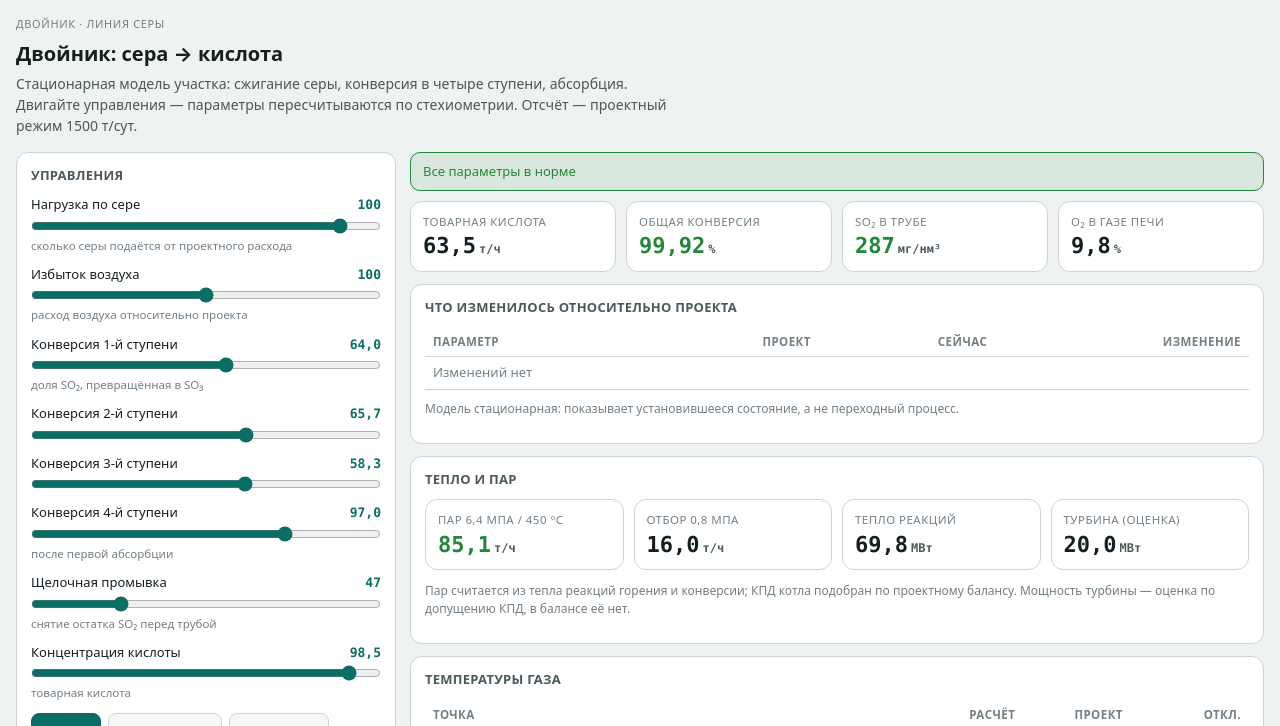
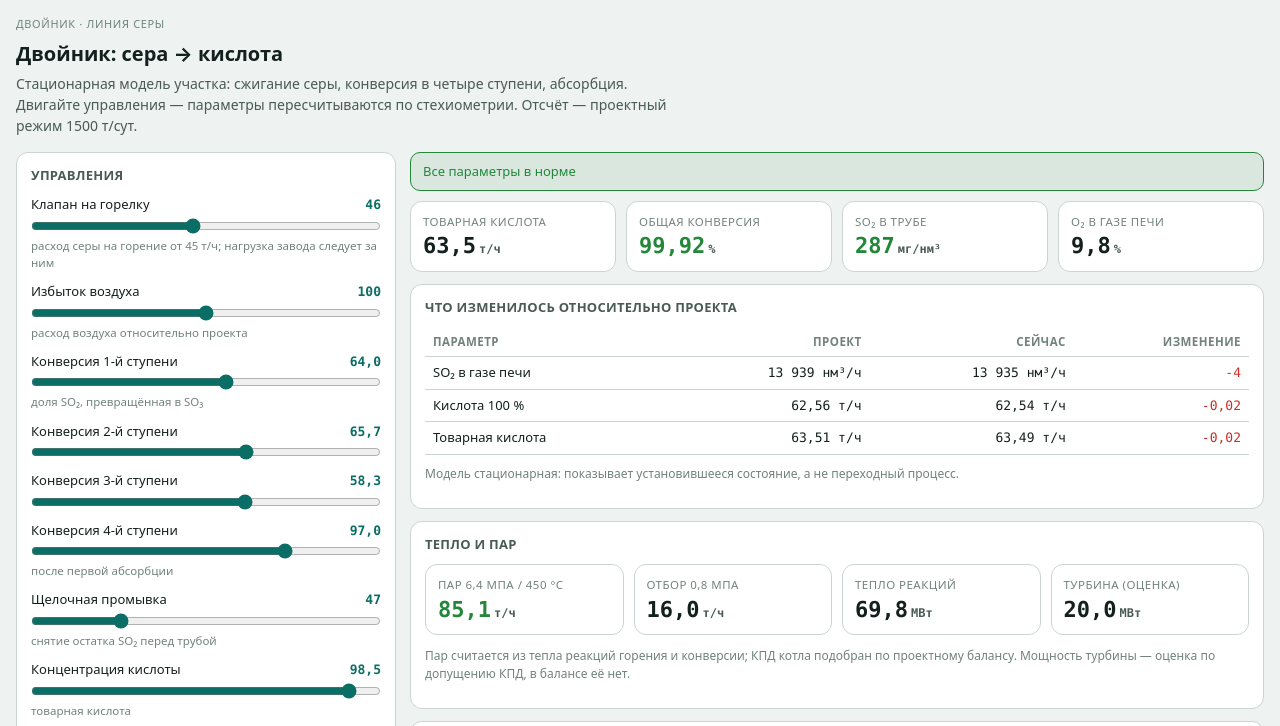
Before and after one commit to redist1984/TMK-plant, a website: page twin.html in a window 1280 px wide. Both pictures are taken after a click on the button "Проект". Shown: the top 726 px of the page. Drawn offline with Linux system fonts and the light colour scheme.

Commit message:
feat(twin): замкнуть контур уровень → клапан → горелка
Расход серы на горение больше не задаётся отдельным ползунком нагрузки: он
берётся из положения клапана. 100 % клапана = 45 т/ч (проектная
производительность плавления), нагрузка завода считается как расход / 20,48.

Появился режим «автомат уровня»: П-регулятор держит задание (1500 мм),
двигая клапан на 2 % на каждые 100 мм ошибки. В ручном уровне уходит по
балансу — это и есть то, ради чего делалась модель ёмкости.

Проверено в браузере:
  старт: клапан 45,5 % → 20,48 т/ч → кислота 63,5 т/ч, уровень 1505 мм
  3 часа в автомате → уровень 1505 мм, клапан не двигался
  клапан вручную 20 % → 9 т/ч → кислота 27,9 т/ч
  8 часов при 20 % → уровень 1505 → 11 755 мм (приток 20,48 против 9 т/ч)
     → выше уставки H = 2200 мм, блокировка по высокому уровню сработает

Итого: «прикрыть клапан» теперь значит меньше кислоты и растущий уровень,
а не абстрактное «нагрузка 70 %».

```diff
--- a/twin.html
+++ b/twin.html
@@ -184,7 +184,7 @@
     ctlNote: 'Проектные значения — 100 %.',
     footNote: 'Модель стационарная: показывает установившееся состояние, а не переходный процесс.',
     params: {
-      load: ['Нагрузка по сере', '%', 'сколько серы подаётся от проектного расхода'],
+      valve: ['Клапан на горелку', '%', 'расход серы на горение от 45 т/ч; нагрузка завода следует за ним'],
       air: ['Избыток воздуха', '%', 'расход воздуха относительно проекта'],
       conv1: ['Конверсия 1-й ступени', '%', 'доля SO₂, превращённая в SO₃'],
       conv2: ['Конверсия 2-й ступени', '%', ''],
@@ -217,7 +217,7 @@
     meltSulfur: 'Твёрдая сера', meltAsh: 'Зольность исходной серы, ppm',
     meltLevel: 'Уровень в чане', meltNet: 'Приход − расход', meltHeat: 'Тепло на плавление',
     meltSteam: 'Пар 0,8 МПа', meltAshOut: 'Зола после 2-й ступени', meltLoad: 'Нагрузка плавления',
-    meltAdvance: 'прокрутить 1 ч',
+    meltAdvance: 'прокрутить 1 ч', meltAuto: 'автомат уровня (двигает клапан)', meltSp: 'Задание уровня, мм', meltValve: 'Клапан на горелку',
     badStopped: 'Горение остановлено блокировкой',
     heatTitle: 'Тепло и пар',
     heatSteam: 'Пар 6,4 МПа / 450 °C',
@@ -241,7 +241,7 @@
     ctlNote: 'Loyihaviy qiymatlar — 100 %.',
     footNote: 'Model statsionar: barqaror holatni ko‘rsatadi, o‘tish jarayonini emas.',
     params: {
-      load: ['Oltingugurt bo‘yicha yuklama', '%', 'loyihaviy sarfga nisbatan'],
+      valve: ['Pechga klapan', '%', 'yonishga oltingugurt sarfi 45 t/soatdan; zavod yuklamasi shundan'],
       air: ['Ortiqcha havo', '%', 'loyihaga nisbatan havo sarfi'],
       conv1: ['1-bosqich konversiyasi', '%', 'SO₂ ning SO₃ ga aylanish ulushi'],
       conv2: ['2-bosqich konversiyasi', '%', ''],
@@ -274,7 +274,7 @@
     meltSulfur: 'Qattiq oltingugurt', meltAsh: 'Boshlang‘ich oltingugurt kuli, ppm',
     meltLevel: 'Chandagi sath', meltNet: 'Kelish − sarf', meltHeat: 'Eritishga issiqlik',
     meltSteam: 'Bug‘ 0,8 MPa', meltAshOut: '2-bosqichdan keyingi kul', meltLoad: 'Eritish yuklamasi',
-    meltAdvance: '1 soat oldinga',
+    meltAdvance: '1 soat oldinga', meltAuto: 'sath avtomati (klapanni yuritadi)', meltSp: 'Sath topshirig‘i, mm', meltValve: 'Pechga klapan',
     badStopped: 'Yonish blokirovka bilan to‘xtatildi',
     heatTitle: 'Issiqlik va bug‘',
     heatSteam: 'Bug‘ 6,4 MPa / 450 °C',
@@ -294,8 +294,13 @@
 
 // управления: ключ -> [мин, макс, шаг, значение по проекту, что это в модели]
 const D = T.DESIGN;
+// Клапан на горелку: 100 % = проектная производительность плавления 45 т/ч.
+// Расход на горение отсюда, а нагрузка завода считается как обычно:
+// load = расход / 20,48 — так контур «уровень → клапан → горелка» замкнут.
+const VALVE_MAX_T_H = 45;
+const NOMINAL_S_T_H = 20.48;
 const CTL = [
-  { k: 'load', min: 10, max: 110, step: 1, def: 100, to: (v) => ({ load: v / 100 }) },
+  { k: 'valve', min: 0, max: 100, step: 1, def: +((NOMINAL_S_T_H / VALVE_MAX_T_H) * 100).toFixed(1), to: () => ({}) },
   { k: 'air', min: 70, max: 130, step: 1, def: 100, to: (v) => ({ air_excess: v / 100 }) },
   { k: 'conv1', min: 50, max: 75, step: 0.5, def: +(D.conv1 * 100).toFixed(1), to: (v) => ({ conv1: v / 100 }) },
   { k: 'conv2', min: 50, max: 75, step: 0.5, def: +(D.conv2 * 100).toFixed(1), to: (v) => ({ conv2: v / 100 }) },
@@ -320,7 +325,10 @@
 
 // Плавление: уровень в чане — первая величина, которая зависит от времени.
 const MELT = { sulfur: 20.48, ash: 120 };
-const LVL = { level: 1500, area: 5, LL: 500, H: 2200 };
+const LVL = { level: 1500, area: 5, LL: 500, H: 2200, sp: 1500, auto: true };
+
+/** Расход серы на горелку из положения клапана, т/ч. */
+function burnFlow() { return (state.valve / 100) * VALVE_MAX_T_H; }
 
 const ILK = window.TWIN_ILK;
 const mem = window.TwinLogic.makeMemory();
@@ -329,6 +337,8 @@
 function controls() {
   const c = {};
   CTL.forEach((x) => Object.assign(c, x.to(state[x.k])));
+  // нагрузка завода следует из расхода серы через клапан: контур замкнут
+  c.load = burnFlow() / NOMINAL_S_T_H;
   return c;
 }
 
@@ -388,12 +398,26 @@
     + '<input type="range" id="m-sulfur" min="5" max="45" step="0.5" value="' + MELT.sulfur + '"></div>'
     + '<div class="ctl"><div class="row"><label for="m-ash">' + esc(L.meltAsh) + '</label>'
     + '<output id="mo-ash">' + f(MELT.ash, 0) + '</output></div>'
-    + '<input type="range" id="m-ash" min="20" max="400" step="10" value="' + MELT.ash + '"></div>';
+    + '<input type="range" id="m-ash" min="20" max="400" step="10" value="' + MELT.ash + '"></div>'
+    + '<label class="sig"><input type="checkbox" id="m-auto"' + (LVL.auto ? ' checked' : '') + '>'
+    + '<span class="nm">' + esc(L.meltAuto) + '</span></label>'
+    + '<div class="ctl"><div class="row"><label for="m-sp">' + esc(L.meltSp) + '</label>'
+    + '<output id="mo-sp">' + f(LVL.sp, 0) + '</output></div>'
+    + '<input type="range" id="m-sp" min="700" max="2000" step="50" value="' + LVL.sp + '"' + (LVL.auto ? '' : ' disabled') + '></div>';
   $('m-sulfur').oninput = (e) => { MELT.sulfur = parseFloat(e.target.value); $('mo-sulfur').textContent = f(MELT.sulfur, 1); render(); };
   $('m-ash').oninput = (e) => { MELT.ash = parseFloat(e.target.value); $('mo-ash').textContent = f(MELT.ash, 0); render(); };
+  $('m-auto').onchange = (e) => { LVL.auto = e.target.checked; paintStatic(); render(); };
+  $('m-sp').oninput = (e) => { LVL.sp = parseFloat(e.target.value); $('mo-sp').textContent = f(LVL.sp, 0); };
   $('bAdvance').textContent = L.meltAdvance;
   $('bAdvance').onclick = () => {
-    const burn = T.solve(controls()).sulfur_t_h || 0;
+    // Контур: регулятор держит уровень, двигая клапан на горелку
+    if (LVL.auto) {
+      const err = LVL.sp - LVL.level;          // мм
+      state.valve = Math.min(100, Math.max(0, state.valve + err * 0.02));   // 100 мм -> 2 %
+      const el = $('c-valve');
+      if (el) { el.value = state.valve.toFixed(1); $('o-valve').textContent = f(state.valve, 1); }
+    }
+    const burn = burnFlow();
     LVL.level = TwinTank.step({ level: LVL.level, area_m2: LVL.area, LL: LVL.LL, H: LVL.H },
       { qIn_t_h: MELT.sulfur, qOut_t_h: burn }, 60).level;
     render();
@@ -410,6 +434,7 @@
   $('levelBox').innerHTML =
     '<div class="row"><span>' + esc(L.meltLevel) + '</span><b class="' + cls + '">' + f(LVL.level, 0) + ' мм</b></div>'
     + '<div class="row"><span>' + esc(L.meltNet) + '</span><b>' + (lv.net_t_h > 0 ? '+' : '') + f(lv.net_t_h, 2) + ' т/ч · ' + (lv.rate_mm_h > 0 ? '+' : '') + f(lv.rate_mm_h, 1) + ' мм/ч</b></div>'
+    + '<div class="row"><span>' + esc(L.meltValve) + '</span><b>' + f(state.valve, 1) + ' % · ' + f(burn_t_h, 2) + ' т/ч</b></div>'
     + '<div class="row"><span>' + esc(L.meltHeat) + '</span><b>' + f(m.heat.totalKw, 0) + ' кВт</b></div>'
     + '<div class="row"><span>' + esc(L.meltSteam) + '</span><b>' + f(m.steam08_t_h, 2) + ' т/ч</b></div>'
     + '<div class="row"><span>' + esc(L.meltAshOut) + '</span><b class="' + (m.ash.ok ? 'ok' : 'bad') + '">' + f(m.ash.after2Ppm, 0) + ' ppm</b></div>'
@@ -418,9 +443,9 @@
 
 function applyScenario(s) {
   if (s === 'reset') CTL.forEach((x) => { state[x.k] = x.def; });
-  if (s === 'low') state.load = 70;
+  if (s === 'low') state.valve = +((0.70 * NOMINAL_S_T_H / VALVE_MAX_T_H) * 100).toFixed(1);
   if (s === 'air80') state.air = 80;
-  if (s === 'stop') state.load = 10;   // подача серы почти перекрыта: модель считает и такой режим, но помечает его вне проектного диапазона
+  if (s === 'stop') state.valve = +((0.10 * NOMINAL_S_T_H / VALVE_MAX_T_H) * 100).toFixed(1);   // подача почти перекрыта
   paintStatic(); render();
 }
 
```
Also changed, not shown: twin/README.md.
